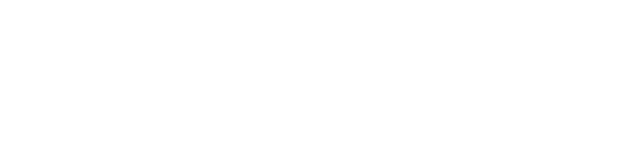
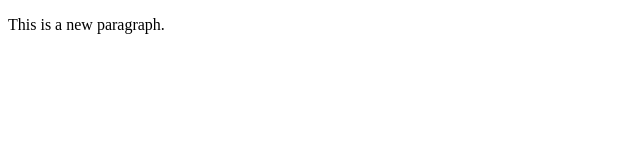
Before and after one commit to nordiniEmily/webdev_lab1, a plain HTML site: page index.html in a window 1280 px wide. Shown: the whole page, without its empty margins (0-640 px from the left). Drawn offline with Linux system fonts and the light colour scheme.

Commit message:
initial commit with index.html

```diff
--- a/index.html
+++ b/index.html
@@ -1,10 +1,11 @@
 <!DOCTYPE html>
 <html lang="en">
 <head>
+    <title>My Simple HTML Page</title>
+</head>
 
-    <title>Hello, World!</title>
-</head>
 <body>
-
+     <title>Hello, World!</title>
+    <p>This is a new paragraph.</p>
 </body>
 </html>
```
